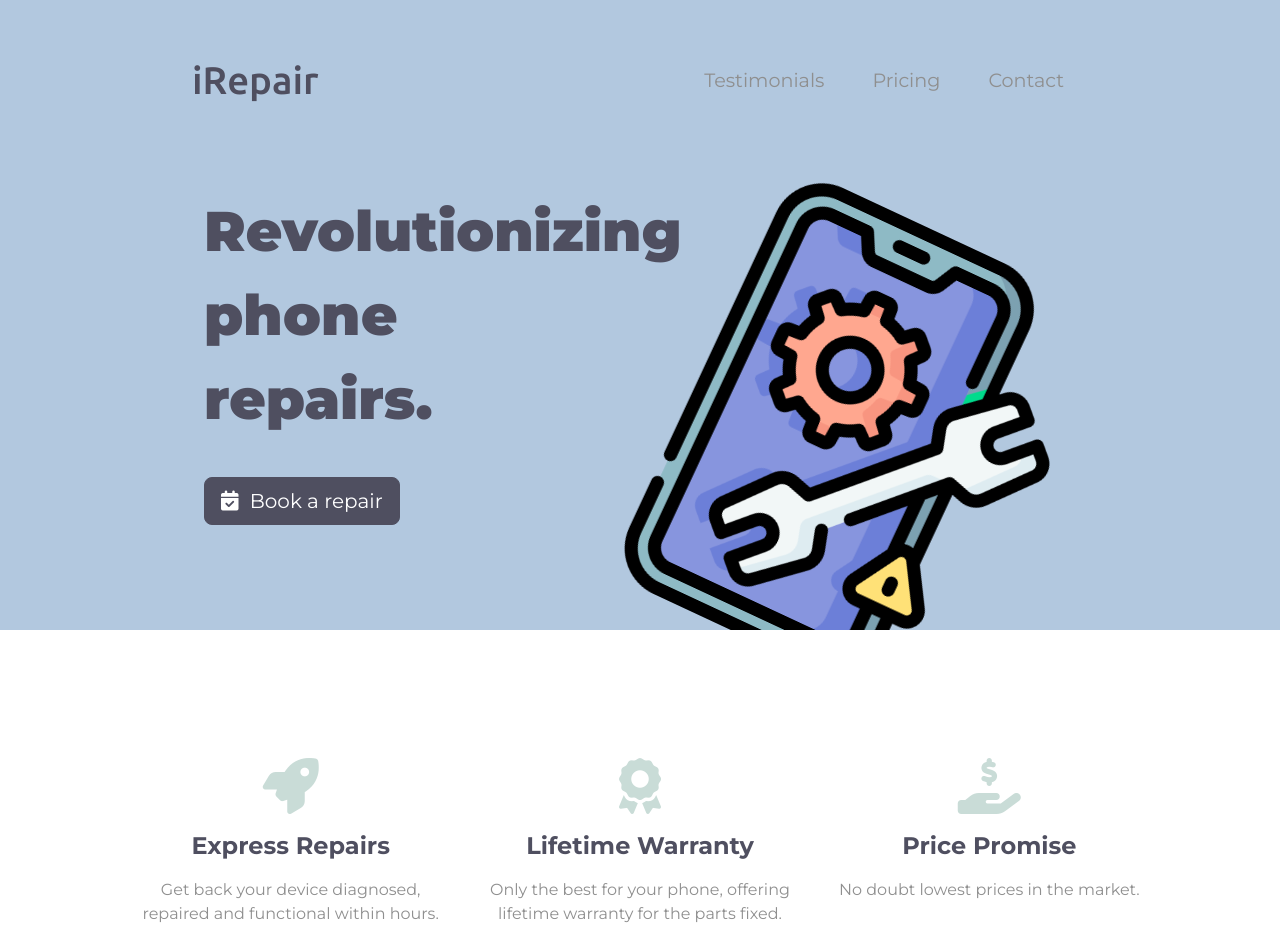
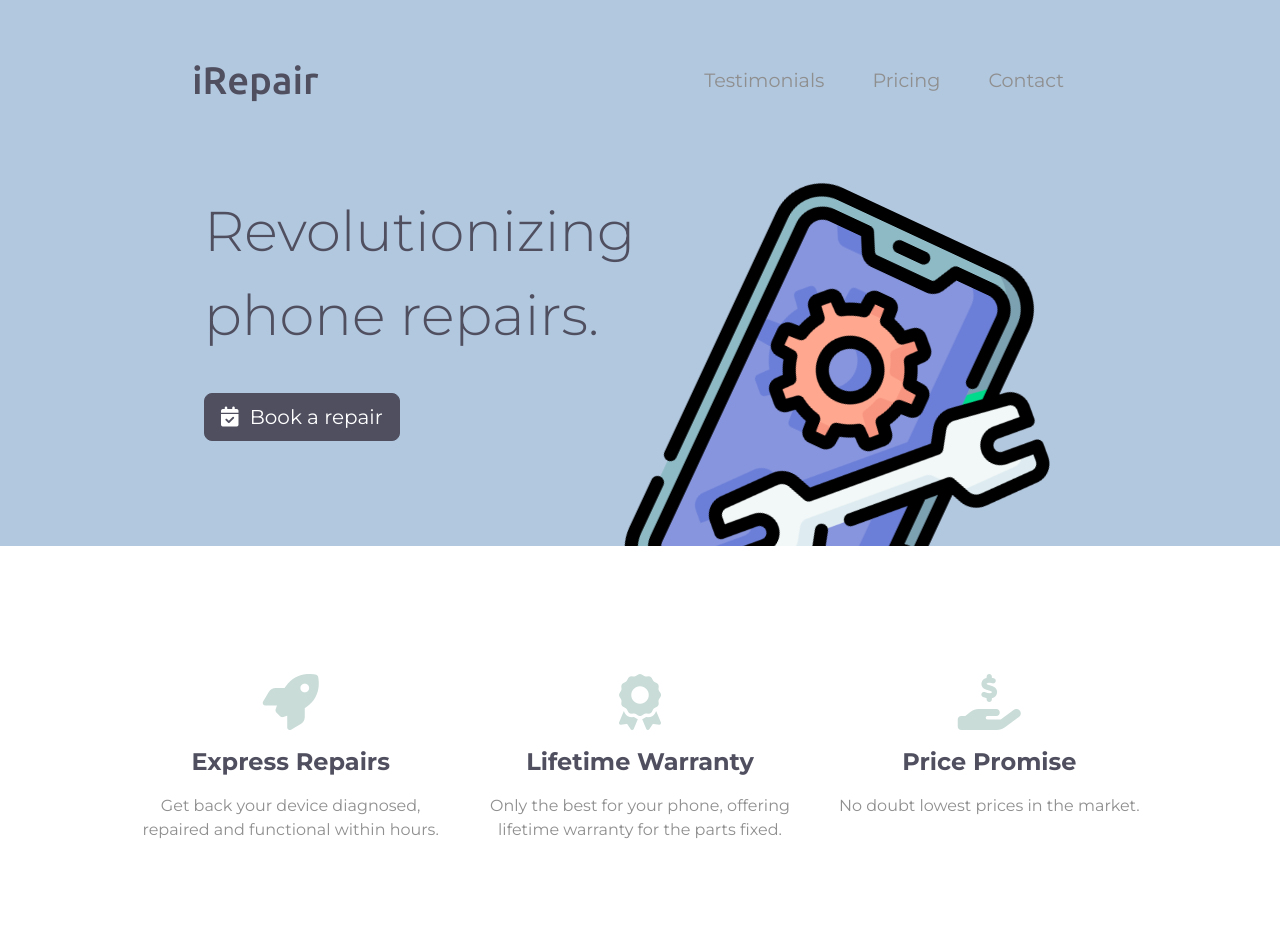
Before and after one commit to johndoememe/iRepair, a plain HTML site: page index.html in a window 1280 px wide. Shown: the top 945 px of the page. Drawn offline with nearby package versions, Linux system fonts and the light colour scheme.

Commit message:
Update styles.css

```diff
--- a/css/styles.css
+++ b/css/styles.css
@@ -6,7 +6,7 @@ body {
 }
 
 h1 {
-  font-weight: 900;
+  font-weight: 300;
   line-height: 1.5;
 }
 
```
